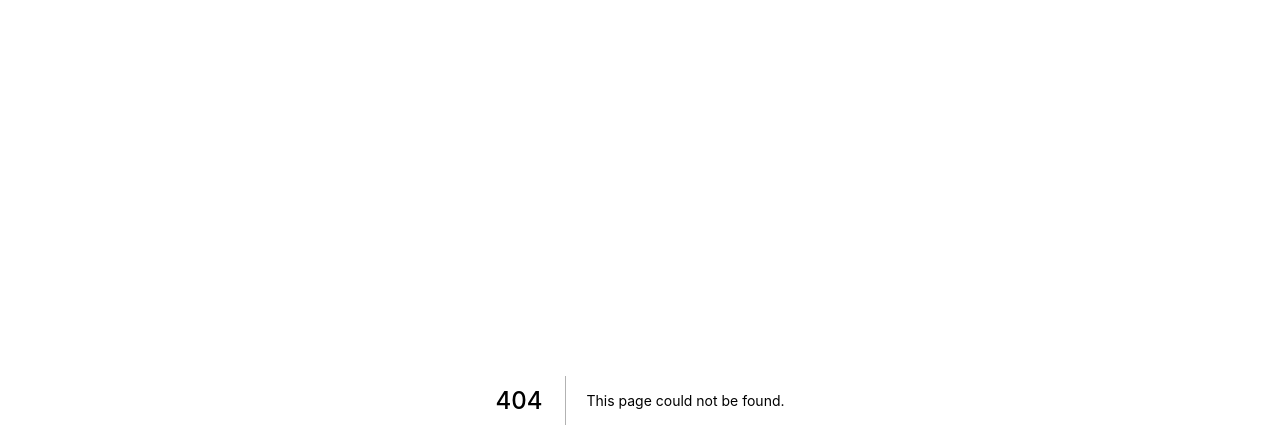
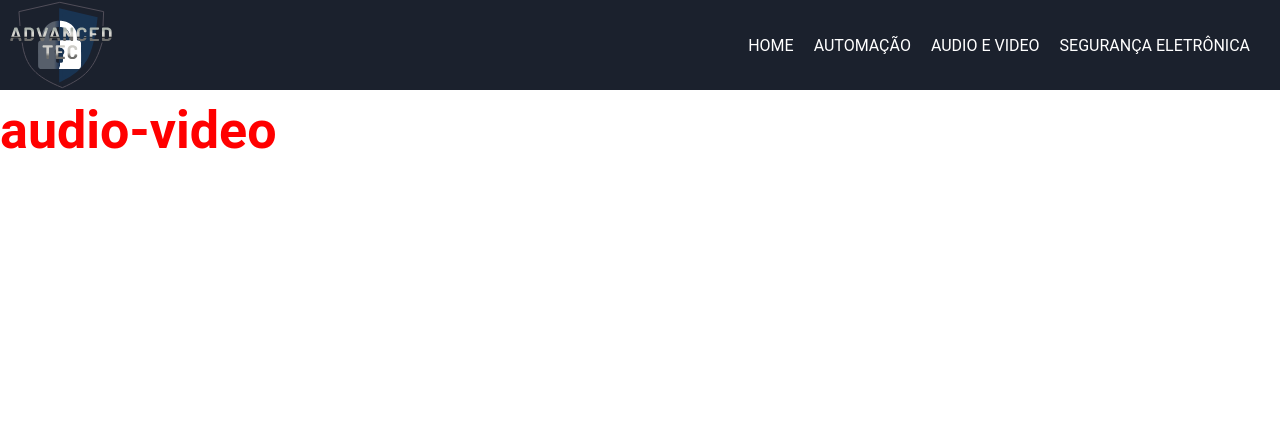
Before and after one commit to maironvilela/advanced-tec, a Next.js app: page /servicos/audio-video in a window 1280 px wide. Before the commit this address had no page. Shown: the top 448 px of the page. Built offline with nearby package versions, Linux system fonts and the light colour scheme.

Commit message:
feat: create page services and targeting links

```diff
--- a/src/components/Header/index.tsx
+++ b/src/components/Header/index.tsx
@@ -4,17 +4,33 @@ import Image from 'next/image';
 import logo from '../../../public/images/logo.svg';
 import { Link } from '../Link';
 
-export function Header() {
+type HeaderProps = {
+  page?: string;
+};
+
+export function Header({ page = 'HOME' }: HeaderProps) {
   return (
     <header className={styles.container}>
       <Image src={logo} alt="Logo Advanced Tec" />
 
       <nav>
         <ul>
-          <Link description="HOME" isActive={true} />
-          <Link description="AUTOMAÇÃO" />
-          <Link description="AUDIO E VIDEO" />
-          <Link description="SEGURANÇA ELETRÔNICA" />
+          <Link description="HOME" isActive={page === 'HOME'} href="/" />
+          <Link
+            description="AUTOMAÇÃO"
+            isActive={page === 'AUTOMACAO'}
+            href="servicos/automacao"
+          />
+          <Link
+            description="AUDIO E VIDEO"
+            isActive={page === 'AUDIO E VIDEO'}
+            href="servicos/audio-video"
+          />
+          <Link
+            description="SEGURANÇA ELETRÔNICA"
+            isActive={page === 'SEGURANCA ELETRONICA'}
+            href="servicos/seguranca-eletronica"
+          />
         </ul>
       </nav>
     </header>
--- a/src/components/Link/index.tsx
+++ b/src/components/Link/index.tsx
@@ -4,14 +4,15 @@ import styles from './link.module.scss';
 type LinkProps = {
   description: string;
   isActive?: boolean;
+  href: string;
 };
 
 export function Link(props: LinkProps) {
-  const { description, isActive } = props;
+  const { description, isActive, href } = props;
 
   return (
     <li className={isActive ? styles.active : ''}>
-      <NextLink href="#">{description}</NextLink>
+      <NextLink href={href}>{description}</NextLink>
     </li>
   );
 }
--- /dev/null
+++ b/src/pages/servicos/[service].tsx
@@ -0,0 +1,34 @@
+import { GetStaticProps } from 'next';
+import { Header } from '../../components/Header';
+import styles from './services.module.scss';
+
+type ServicesProps = {
+  service: string;
+};
+
+export default function Services({ service }: ServicesProps) {
+  return (
+    <>
+      <header>
+        <Header page="{service}" />
+      </header>
+
+      <section className={styles.section}>
+        <h1>{service}</h1>
+      </section>
+    </>
+  );
+}
+
+export const getStaticPaths = () => {
+  return {
+    paths: [],
+    fallback: 'blocking'
+  };
+};
+export const getStaticProps: GetStaticProps = async ({ params }) => {
+  const { service } = params;
+  return {
+    props: { service }
+  };
+};
--- /dev/null
+++ b/src/pages/servicos/services.module.scss
@@ -0,0 +1,4 @@
+ .section{
+  padding-top: 10rem;
+   color: red;
+ }
```
